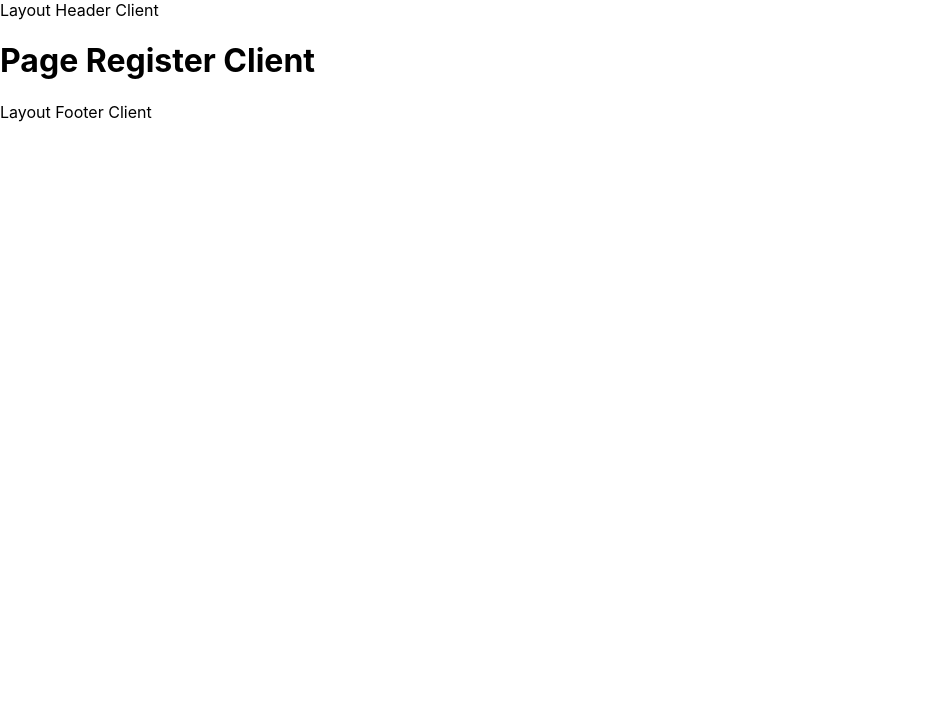
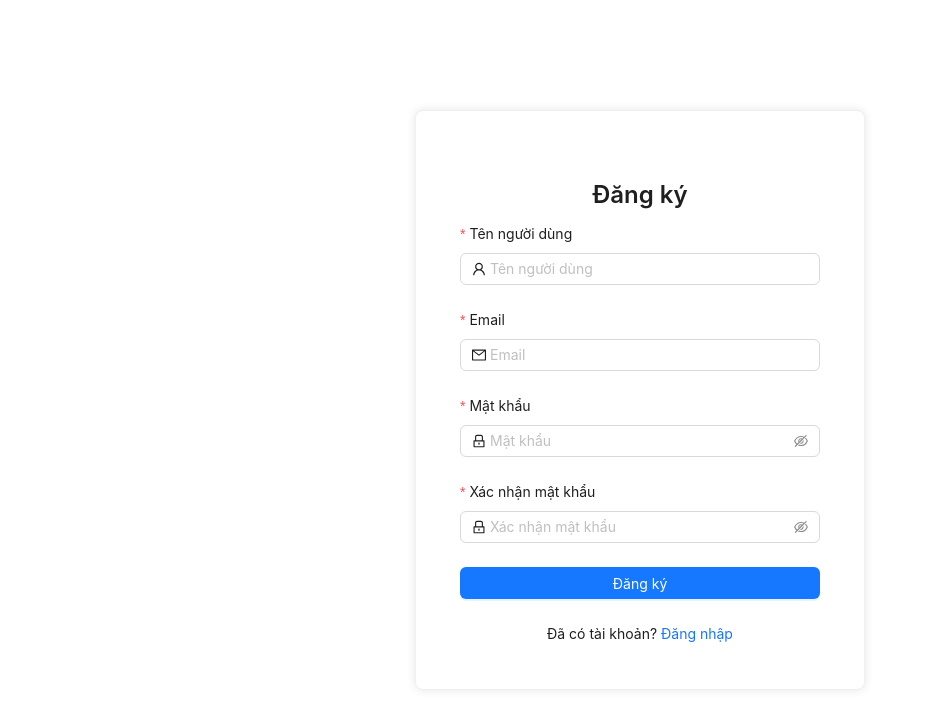
Before and after one commit to TranMinhGiap/Personal-Project-One, a React (Create React App) app: page /register in a window 1280 px wide. Shown: the top 724 px of the page, without its empty margins (0-927 px from the left). Built offline with nearby package versions, Linux system fonts and the light colour scheme.

Commit message:
Giao dien Login Admin, Client + Register Client

```diff
--- a/src/admin/pages/Login/index.jsx
+++ b/src/admin/pages/Login/index.jsx
@@ -1,7 +1,55 @@
+import { Form, Input, Button, Typography, Card } from "antd";
+import { LockOutlined, UserOutlined } from "@ant-design/icons";
+import { useNavigate } from "react-router-dom";
+
 const Login = () => {
+
+  const { Title } = Typography;
+
+  const navigate = useNavigate();
+
+  const onFinish = (values) => {
+    console.log("Login values:", values);
+    navigate("/admin");
+  };
+
   return (
     <>
-      <h1>Page Login Admin</h1>
+      <div style={{ display: "flex", justifyContent: "center", alignItems: "center", height: "100vh" }}>
+        <Card style={{ width: 450, padding: 20, boxShadow: "0 0 10px rgba(0,0,0,0.1)" }}>
+          <Title level={3} style={{ textAlign: "center" }}>
+            Đăng nhập
+          </Title>
+
+          <Form name="login" onFinish={onFinish} layout="vertical">
+            <Form.Item
+              name="email"
+              label="Email"
+              rules={[{ required: true, message: "Vui lòng nhập email!" }]}
+            >
+              <Input prefix={<UserOutlined />} placeholder="Email" />
+            </Form.Item>
+
+            <Form.Item
+              name="password"
+              label="Mật khẩu"
+              rules={[{ required: true, message: "Vui lòng nhập mật khẩu!" }]}
+            >
+              <Input.Password prefix={<LockOutlined />} placeholder="Mật khẩu" />
+            </Form.Item>
+
+            <Form.Item>
+              <Button type="primary" htmlType="submit" block>
+                Đăng nhập
+              </Button>
+            </Form.Item>
+
+            <div style={{ textAlign: "center" }}>
+              Chưa có tài khoản?
+            </div>
+          </Form>
+        </Card>
+      </div>
     </>
   );
 };
--- a/src/client/pages/Login/index.jsx
+++ b/src/client/pages/Login/index.jsx
@@ -1,7 +1,55 @@
+import { Form, Input, Button, Typography, Card } from "antd";
+import { LockOutlined, UserOutlined } from "@ant-design/icons";
+import { useNavigate, Link } from "react-router-dom";
+
 const Login = () => {
+
+  const { Title } = Typography;
+
+  const navigate = useNavigate();
+
+  const onFinish = (values) => {
+    console.log("Login values:", values);
+    navigate("/");
+  };
+
   return (
     <>
-      <h1>Page Login Client</h1>
+      <div style={{ display: "flex", justifyContent: "center", alignItems: "center", height: "100vh" }}>
+        <Card style={{ width: 450, padding: 20, boxShadow: "0 0 10px rgba(0,0,0,0.1)" }}>
+          <Title level={3} style={{ textAlign: "center" }}>
+            Đăng nhập
+          </Title>
+
+          <Form name="login" onFinish={onFinish} layout="vertical">
+            <Form.Item
+              name="email"
+              label="Email"
+              rules={[{ required: true, message: "Vui lòng nhập email!" }]}
+            >
+              <Input prefix={<UserOutlined />} placeholder="Email" />
+            </Form.Item>
+
+            <Form.Item
+              name="password"
+              label="Mật khẩu"
+              rules={[{ required: true, message: "Vui lòng nhập mật khẩu!" }]}
+            >
+              <Input.Password prefix={<LockOutlined />} placeholder="Mật khẩu" />
+            </Form.Item>
+
+            <Form.Item>
+              <Button type="primary" htmlType="submit" block>
+                Đăng nhập
+              </Button>
+            </Form.Item>
+
+            <div style={{ textAlign: "center" }}>
+              Chưa có tài khoản? <Link to="/register">Đăng ký</Link>
+            </div>
+          </Form>
+        </Card>
+      </div>
     </>
   );
 };
--- a/src/client/pages/Register/index.jsx
+++ b/src/client/pages/Register/index.jsx
@@ -1,7 +1,86 @@
+import { Form, Input, Button, Typography, Card } from "antd";
+import { LockOutlined, UserOutlined, MailOutlined } from "@ant-design/icons";
+import { useNavigate, Link } from "react-router-dom";
+
 const Register = () => {
+
+  const { Title } = Typography;
+
+  const navigate = useNavigate();
+
+  // call api
+  const onFinish = (values) => {
+    console.log("Register values:", values);
+    navigate("/");
+  };
+
   return (
     <>
-      <h1>Page Register Client</h1>
+      <div style={{ display: "flex", justifyContent: "center", alignItems: "center", height: "100vh" }}>
+        <Card style={{ width: 450, padding: 20, boxShadow: "0 0 10px rgba(0,0,0,0.1)" }}>
+          <Title level={3} style={{ textAlign: "center" }}>
+            Đăng ký
+          </Title>
+
+          <Form name="register" onFinish={onFinish} layout="vertical">
+            <Form.Item
+              name="username"
+              label="Tên người dùng"
+              rules={[{ required: true, message: "Vui lòng nhập tên người dùng!" }]}
+            >
+              <Input prefix={<UserOutlined />} placeholder="Tên người dùng" />
+            </Form.Item>
+
+            <Form.Item
+              name="email"
+              label="Email"
+              rules={[
+                { required: true, message: "Vui lòng nhập email!" },
+                { type: "email", message: "Email không hợp lệ!" },
+              ]}
+            >
+              <Input prefix={<MailOutlined />} placeholder="Email" />
+            </Form.Item>
+
+            <Form.Item
+              name="password"
+              label="Mật khẩu"
+              rules={[{ required: true, message: "Vui lòng nhập mật khẩu!" }]}
+            >
+              <Input.Password prefix={<LockOutlined />} placeholder="Mật khẩu" />
+            </Form.Item>
+
+            <Form.Item
+              name="confirm"
+              label="Xác nhận mật khẩu"
+              dependencies={["password"]}
+              rules={[
+                { required: true, message: "Vui lòng xác nhận mật khẩu!" },
+                ({ getFieldValue }) => ({
+                  validator(_, value) {
+                    if (!value || getFieldValue("password") === value) {
+                      return Promise.resolve();
+                    }
+                    return Promise.reject(new Error("Mật khẩu không trùng khớp!"));
+                  },
+                }),
+              ]}
+            >
+              <Input.Password prefix={<LockOutlined />} placeholder="Xác nhận mật khẩu" />
+            </Form.Item>
+
+            <Form.Item>
+              <Button type="primary" htmlType="submit" block>
+                Đăng ký
+              </Button>
+            </Form.Item>
+
+            <div style={{ textAlign: "center" }}>
+              Đã có tài khoản? <Link to="/login">Đăng nhập</Link>
+            </div>
+          </Form>
+        </Card>
+      </div>
     </>
   );
 };
```
Also changed, not shown: src/admin/routes/index.js (+8 -4 lines), src/client/routes/index.js (+8 -8 lines).
